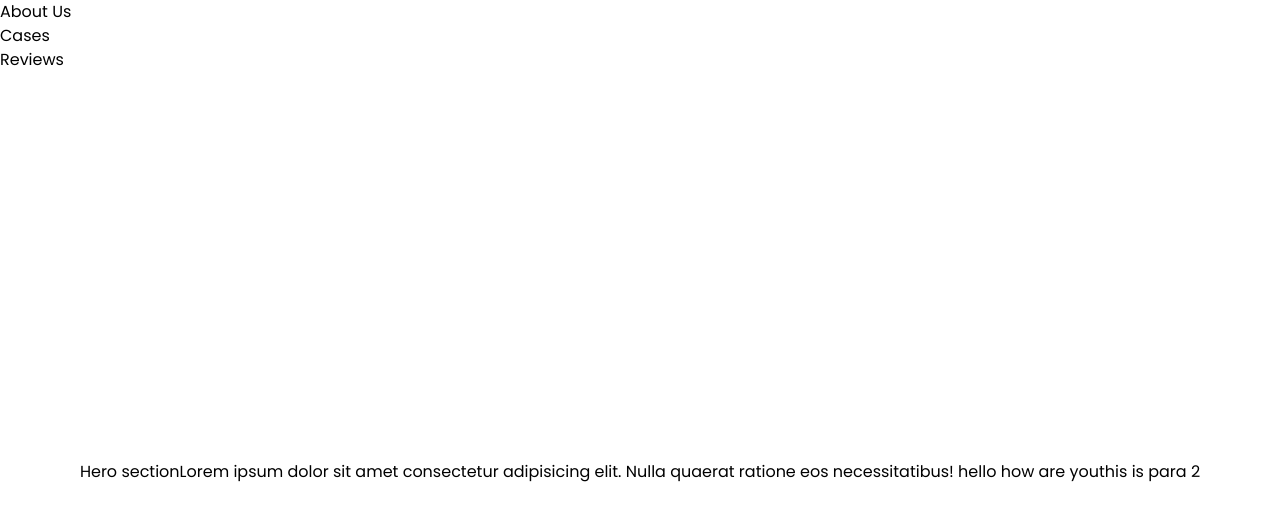
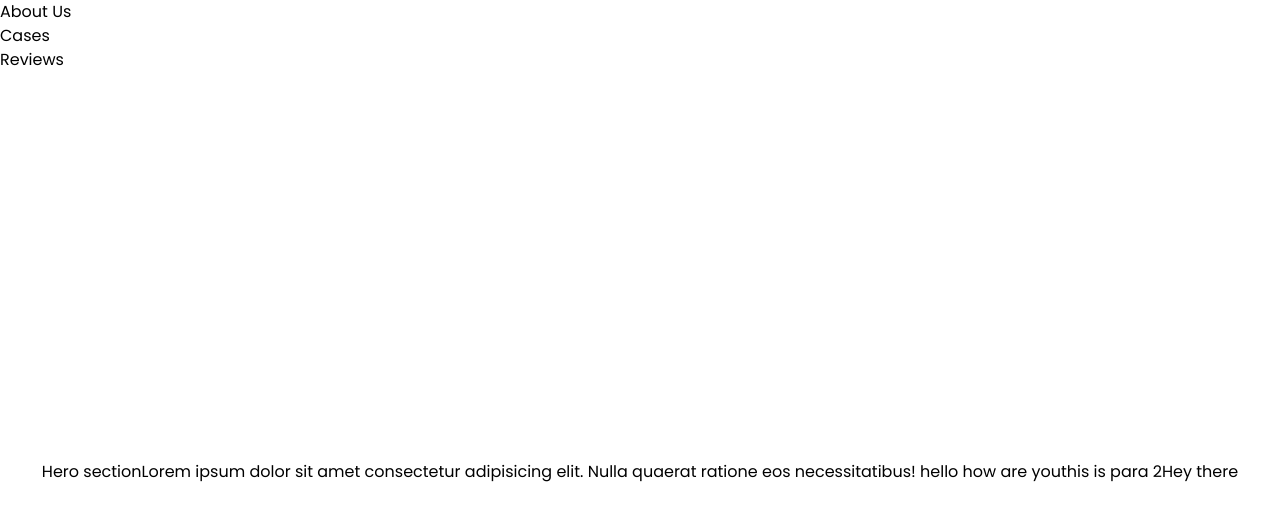
Before and after one commit to FaisalKhan-8/bittrixdev, a Next.js app: page / in a window 1280 px wide. Shown: the top 520 px of the page. Built offline with nearby package versions, Linux system fonts and the light colour scheme.

Commit message:
Hey there

```diff
--- a/src/section/Hero.tsx
+++ b/src/section/Hero.tsx
@@ -9,6 +9,7 @@ const Hero = () => {
         ratione eos necessitatibus! hello how are you
       </p>
       <p>this is para 2</p>
+      <p>Hey there</p>
     </div>
   );
 };
```
